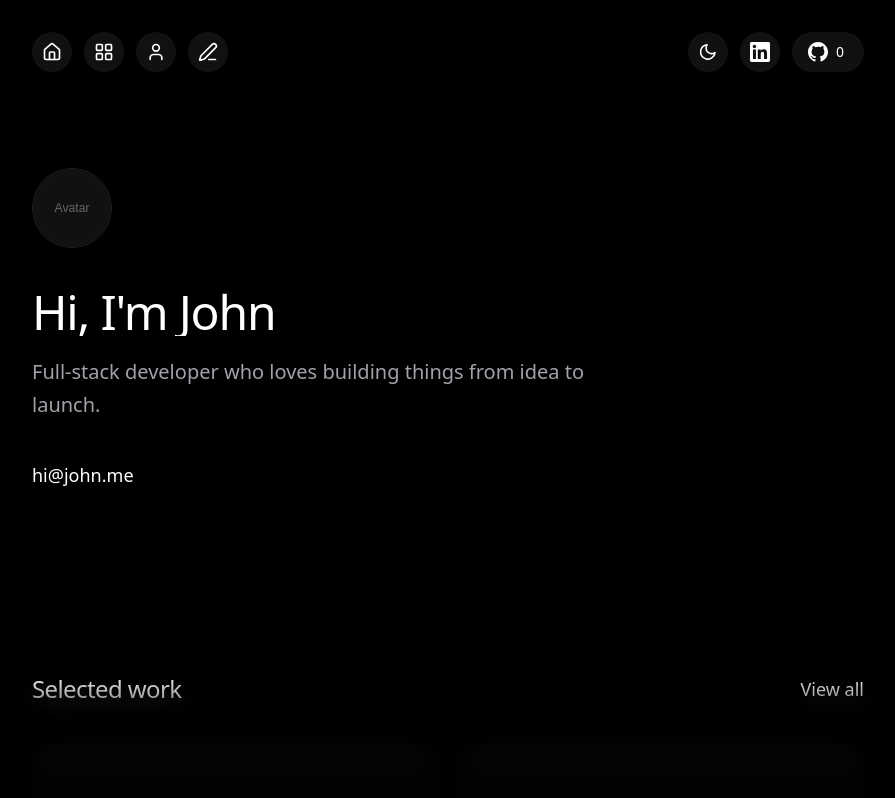
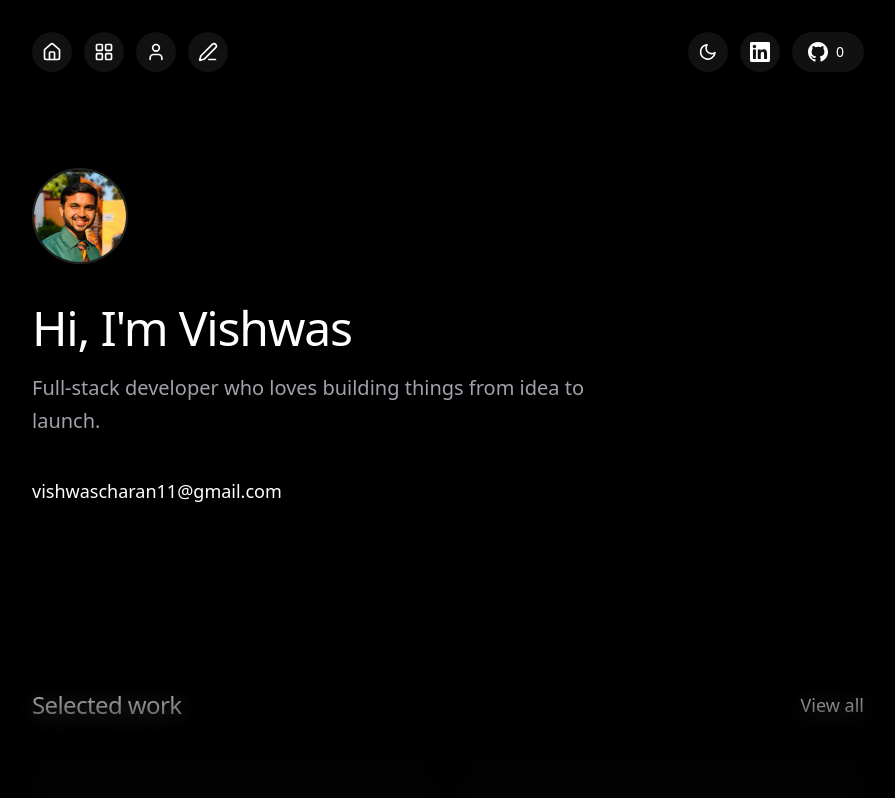
Before and after one commit to vishwas-11/vishwas-charan-portfolio, a Next.js app: page / in a window 1280 px wide. Shown: the top 798 px of the page, without its empty margins (192-1087 px from the left). Built offline with nearby package versions, Linux system fonts and the light colour scheme; no server answers.

Commit message:
updated small personal info

```diff
--- a/src/components/sections/Hero.tsx
+++ b/src/components/sections/Hero.tsx
@@ -5,12 +5,12 @@ export default function Hero() {
   return (
     <section className="w-full max-w-4xl mx-auto px-4 py-24 md:px-8 space-y-10">
       <Reveal delay={0.1}>
-        <div className="relative h-20 w-20 overflow-hidden rounded-full border border-border">
+        <div className="relative h-24 w-24 overflow-hidden rounded-full border-2 border-border shadow-md">
           <Image
-            src="/images/home/avatar.svg"
-            alt="John's avatar"
+            src="/images/home/avatar.jpg"
+            alt="Vishwas's avatar"
             fill
-            className="object-cover"
+            className="object-cover object-[50%_10%] scale-[1.15] transition-transform duration-500 hover:scale-[1.25]"
             priority
           />
         </div>
@@ -18,7 +18,7 @@ export default function Hero() {
 
       <div className="flex flex-col gap-5">
         <Reveal delay={0.2}>
-          <h1 className="text-4xl tracking-tight md:text-5xl font-medium">Hi, I'm John</h1>
+          <h1 className="text-4xl tracking-tight md:text-5xl font-medium">Hi, I'm Vishwas</h1>
         </Reveal>
         <Reveal delay={0.3}>
           <p className="text-muted-foreground text-xl leading-relaxed max-w-xl">
@@ -29,8 +29,8 @@ export default function Hero() {
 
       <Reveal delay={0.4}>
         <div>
-          <a className="link-underline text-lg font-medium inline-block" href="mailto:hi@john.me">
-            hi@john.me
+          <a className="link-underline text-lg font-medium inline-block" href="mailto:vishwascharan11@gmail.com">
+            vishwascharan11@gmail.com
           </a>
         </div>
       </Reveal>
```
Also changed, not shown: public/images/home/avatar.jpg (added).
